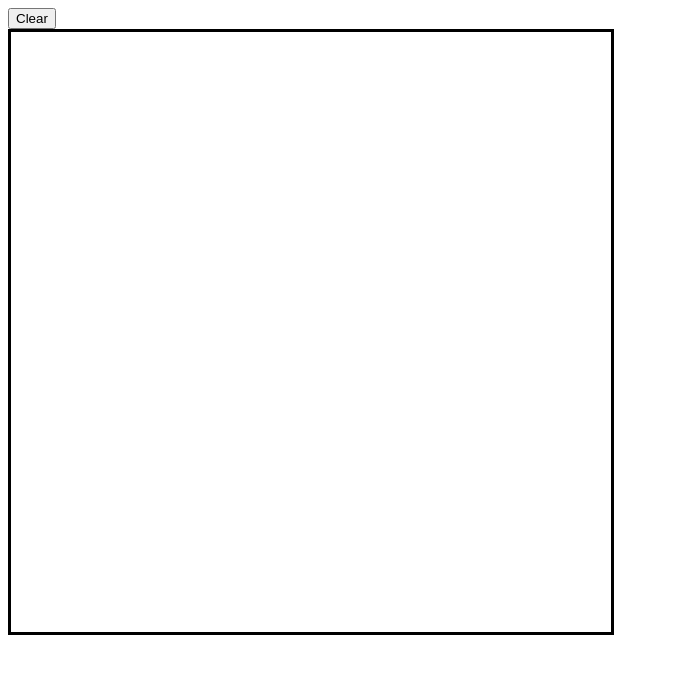
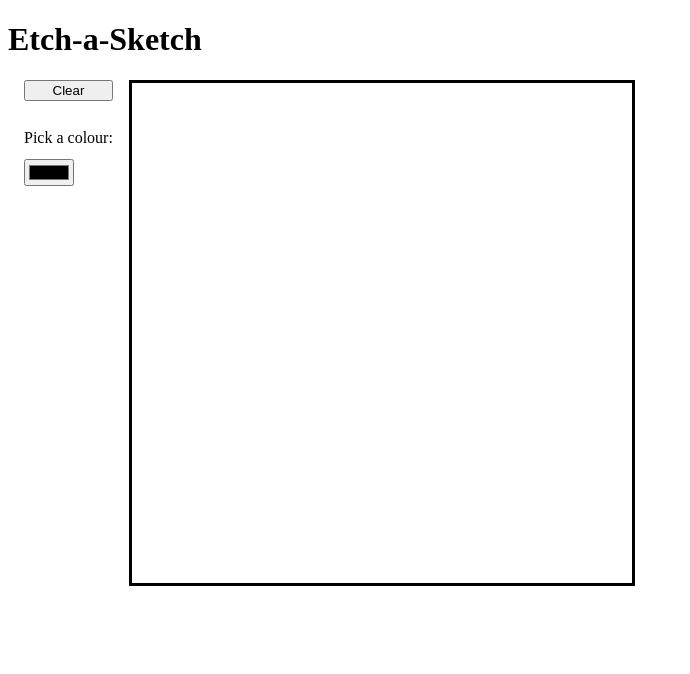
Before and after one commit to jamesw986/etch-a-sketch, a plain HTML site: page index.html in a window 1280 px wide. Shown: the whole page, without its empty margins (0-690 px from the left). Drawn offline with Linux system fonts and the light colour scheme.

Commit message:
Layout changes and implemented colour picker

```diff
--- a/app.js
+++ b/app.js
@@ -2,6 +2,7 @@ let container = document.getElementById('grid');
 
 let n = 16;
 let toggle = false;
+let colour = document.querySelector('input');
 
 function start() {
     for (let i = 0; i < n; i++) {
@@ -11,7 +12,6 @@ function start() {
             cell.style.height = 'auto';
             cell.classList.add('cell');
             container.appendChild(cell);
-            //cell.style.border = 'solid black 0.5px';
 
             cell.addEventListener('mousedown', function () {
                 toggle = true;
@@ -23,7 +23,7 @@ function start() {
 
             cell.addEventListener('mouseover', function () {
                 if (toggle === true) {
-                    cell.style.backgroundColor = 'red';
+                    cell.style.backgroundColor = colour.value;
                 }
             });
         }
--- a/index.html
+++ b/index.html
@@ -1,5 +1,6 @@
 <!DOCTYPE html>
 <html lang="en">
+
 <head>
     <meta charset="UTF-8">
     <meta http-equiv="X-UA-Compatible" content="IE=edge">
@@ -7,9 +8,18 @@
     <title>Etch-a-Sketch</title>
     <link rel="stylesheet" href="styles.css">
 </head>
+
 <body>
-    <button id="clear">Clear</button>
-    <div id="grid" ondragstart="return false"></div>
+    <h1>Etch-a-Sketch</h1>
+    <div id="main-container">
+        <div id="options-container">
+            <button id="clear">Clear</button>
+            <p id="colour-picker-text">Pick a colour:</p>
+            <input type="color">
+        </div>
+        <div id="grid" ondragstart="return false"></div>
+    </div>
     <script src="app.js"></script>
 </body>
+
 </html>
--- a/styles.css
+++ b/styles.css
@@ -1,11 +1,28 @@
 #grid {
     display: grid;
     grid-template-columns: repeat(16, auto);
-    width: 600px;
-    height: 600px;
+    width: 500px;
+    height: 500px;
     border: solid black 3px;
 }
 
 .cell {
     padding-bottom: 100%;
 }
+
+#main-container {
+    display: flex;
+    flex-direction: row;
+    margin-left: 16px;
+}
+
+#options-container {
+    margin-right: 16px;
+    display: flex;
+    flex-direction: column;
+    gap: 12px;
+}
+
+#colour-picker-text {
+    margin-bottom: 0;
+}
```
